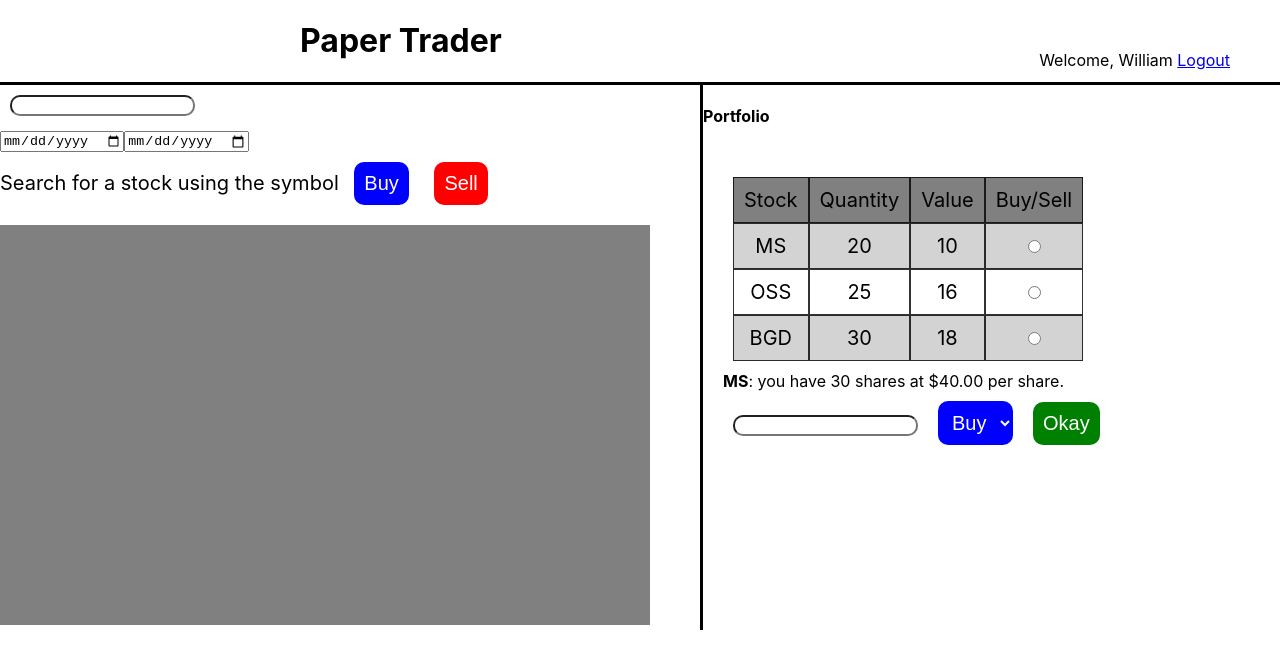
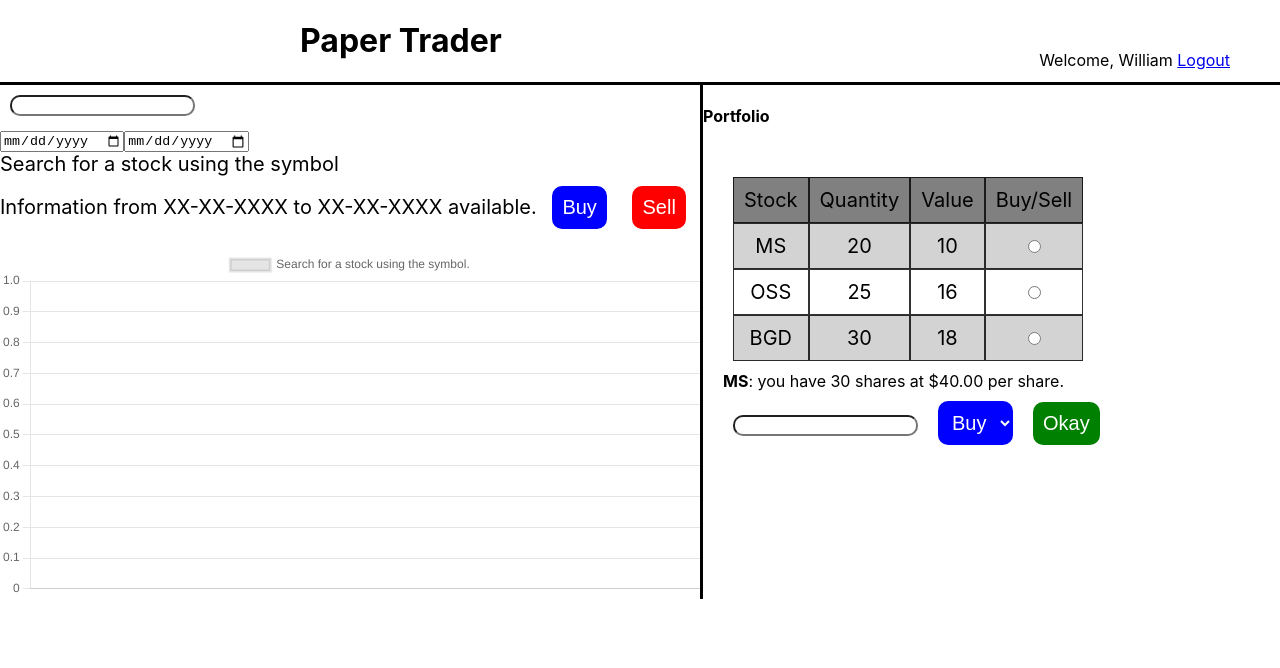
Before and after one commit to williamhlane/Project-4-Paper-Trading-Application-, a React (Create React App) app in the folder fontend/: page / in a window 1280 px wide. Shown: the top 668 px of the page. Built offline with nearby package versions, Linux system fonts and the light colour scheme.

Commit message:
Finished the graph page, commented it and formated it. I need to now add a back end and finish the log in.

```diff
--- a/fontend/src/App.css
+++ b/fontend/src/App.css
@@ -23,7 +23,7 @@ h1 {
   width: 650px;
   height: 400px;
   margin-top: 10px;
-  background-color: grey;
+
 }
 .GridBox {
   padding: 5px;
--- a/fontend/src/componite/GandS.js
+++ b/fontend/src/componite/GandS.js
@@ -1,70 +1,99 @@
 import { useState } from 'react';
+import { Line } from 'react-chartjs-2';
 const GandS = () => {
+    //start is the date the users starts there search from
     const [start, setStart] = useState();
-    const [end, setEnd] = useState();
-    const [stockName, setStockName] = useState("Search for a stock using the symbol")
+    //End where the user puts as the end date.
+    const [end, setEnd] = useState();//end date in the users search
+    const [stockName, setStockName] = useState("Search for a stock using the symbol");//This is the stockname to be used for displaying it to the user.
+    const [startDataDate, setStartDataDate] = useState('XX-XX-XXXX');//This is the first date that data is available.
+    const [endDataDate, setEndDataDate] = useState('XX-XX-XXXX');//This the llast date that has information available.
+    const [chartLabels, setChartLabel] = useState();//This useState will store the chart label information.
+    const [chartData, setChartData] = useState();//This use state will store the chart data information.
+
     //This is the graph and search componite. Here you will be able to search for a stock and view the graph.
-
-
-    //use fetch for the quandl
-
     const getStockHistory = async (stockSymbol) => {
         //We want stock symbols only, no spaces, all spaces will be removed if one is entered by mistake
         stockSymbol = stockSymbol.replace(/ /g, "");
-
-        //This is left in during the development to set the inputs//////////////////////////
-        //if(stockSymbol == null){console.log("null");}
-        //if(stockSymbol == ''){console.log("empty");}
-        //if(stockSymbol.length === 0){console.log("empty");} else { console.log(stockSymbol); }
-        ////////////////////////////////////////////////////////////////////////////////////
-
-
-
         if (stockSymbol.length === 0) {
-            console.log("empty");
+            //An error needs to be sent to the user prompting them to fill out the text box to search.
+            alert("Nothing was entered in the search box.");
         } else {
             const apiKey = "";
-
-            //useState for start date and end date.
+            //When the user they will hit enter and it will replace any stock name with this until the promise returns good or bad.
+            setStockName("Loading please wait.");
             await fetch(`https://www.quandl.com/api/v3/datasets/WIKI/${stockSymbol}.json?start_date=${start}&end_date=${end}&api_key=${apiKey}`)
                 .then((res) => {
-                    //console.log(res);
                     return res.json();
                 }).then((data) => {
-                   //first dates data
-                   for (let i = 0; i < data.dataset.data.length; i++) {
-
-                    console.log(data.dataset.data[i]);
-                   }
-                   setStockName(data.dataset.name);
-                   console.log(data.dataset.name);
-                   console.log(data.dataset.data.length);
-
-                    console.log(data.dataset.newest_available_date, data.dataset.oldest_available_date);
-                    /*
-
-
-
-                    */
+                    //labels is a temporary array that will only be used in the promise, it will build up the labels and be
+                    //put in a useState at the end, the stockData array will do the same thing just with the data.
+                    let labels = [];
+                    let stockData = [];
+                    for (let i = 0; i < data.dataset.data.length; i++) {
+                        ///DATE: console.log(data.dataset.data[i][0]);
+                        //CLOSING: console.log(data.dataset.data[i][4]);
+                        //This will put the dates in an array so we can use them as labels on the graph
+                        labels.push(data.dataset.data[i][0]);
+                        //This will put the closing stock prices in an array so we can draw the graph with them.
+                        stockData.push(data.dataset.data[i][4]);
+                    }
+                    //Use useState for the label and graph array
+                    setChartLabel(labels);
+                    setChartData(stockData);
+                    //Remove unwanted text from the stockName
+                    setStockName(data.dataset.name.replace(/Prices, Dividends, Splits and Trading Volume/, ''));
+                    //Store the dates that we have information for using use state so it can be shown to the end user.
+                    setStartDataDate(data.dataset.oldest_available_date);
+                    setEndDataDate(data.dataset.newest_available_date);
                 }).catch((error) => {
-                    console.log(error);
+                    setStockName(`Error, loading ${stockSymbol} please try again.`);
+                    alert("An error has occured with your search, please check the symbol, dates and try again. If all is correct the symbol may not be in the system.")
+                    console.log("Error", error);
                 })
         }
-
-
     }
-
-
+    //This is the options object for the graph.
+    const options = {
+        maintainAspectRatio: true,
+        scales: {
+            yAxes: [
+                {
+                    ticks: {
+                        beginAtZero: false,
+                    },
+                },
+            ],
+        },
+    };
+    //This if and llabel variable will let us show the proper label above the graph.
+    let llabel = "";
+    if (stockName === "Search for a stock using the symbol") {
+        llabel = `${stockName}.`;
+    } else if(stockName === `Error, loading ${stockSymbol} please try again.`) {
+        llabel = `${stockName}`;
+    } else {
+        llabel = `Closing prices per day for ${stockName}.`;
+    }
     return (
         <div id="left">
             <input className="search" type="search" onKeyDown={(e) => { if (e.key === 'Enter') { getStockHistory(e.target.value) } }} />
-            <input type="date" onChange={(e) => { setStart(e.target.value)}} />
-            <input type="date" onChange={(e) => {setEnd(e.target.value)}} />
-            <div> {stockName}  <button className="buy">Buy</button> <button className="sell">Sell</button></div>
+            <input type="date" onChange={(e) => { setStart(e.target.value) }} />
+            <input type="date" onChange={(e) => { setEnd(e.target.value) }} />
+            <div> {stockName}<br /> Information from {startDataDate} to {endDataDate} available. <button className="buy">Buy</button> <button className="sell">Sell</button></div>
 
-            <canvas id="chart">
+            <Line data={{
+                labels: chartLabels,
+                datasets: [
+                    {
+                        label: llabel,
+                        data: chartData,
+                    }
+                ],
 
-            </canvas>
+            }}
+                options={options}
+                id="chart" />
         </div>
     )
 }
--- a/fontend/src/componite/Row.js
+++ b/fontend/src/componite/Row.js
@@ -1,5 +1,4 @@
 const Row = ({ stock, quantity, value, id, oddeven, setRadioSelected }) => {
-    // setRadioSelected={setRadioSelected}
     const Radio = ({id, setRadioSelected}) => {
 
         return (
```
